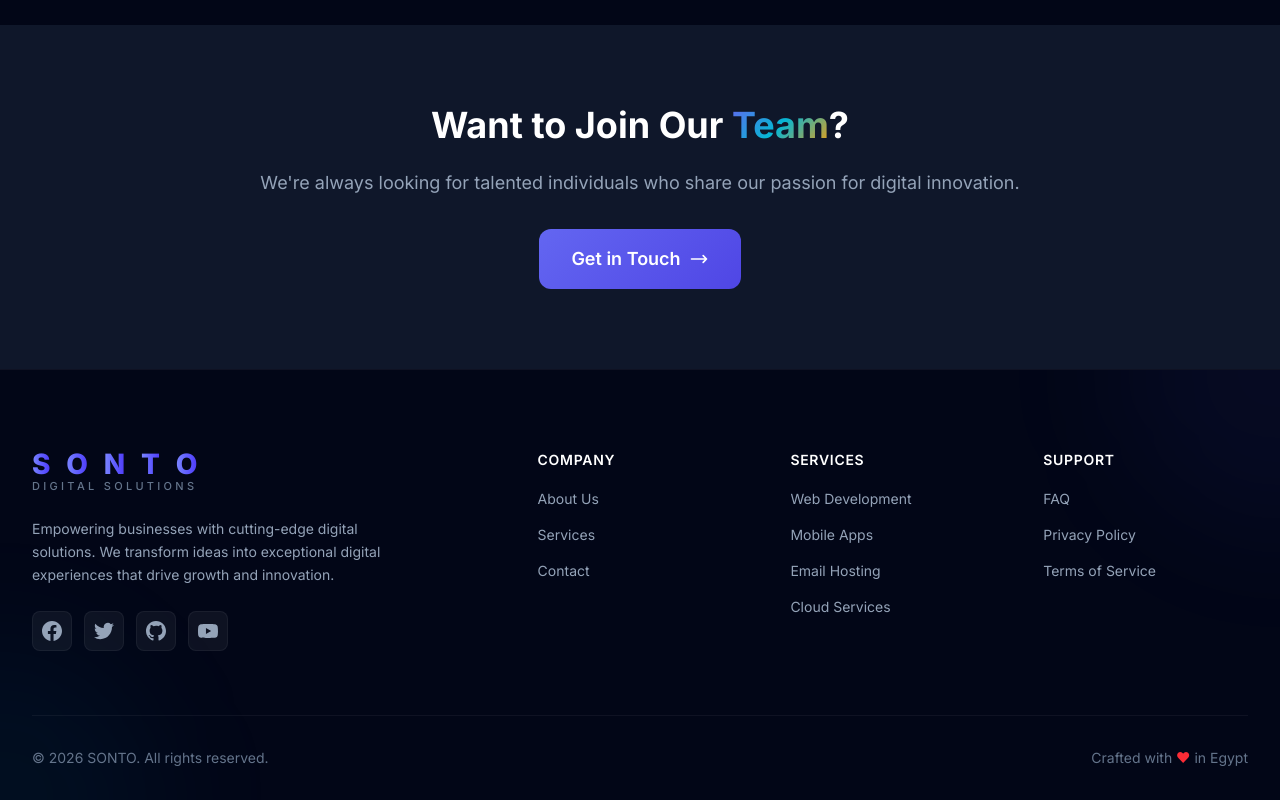
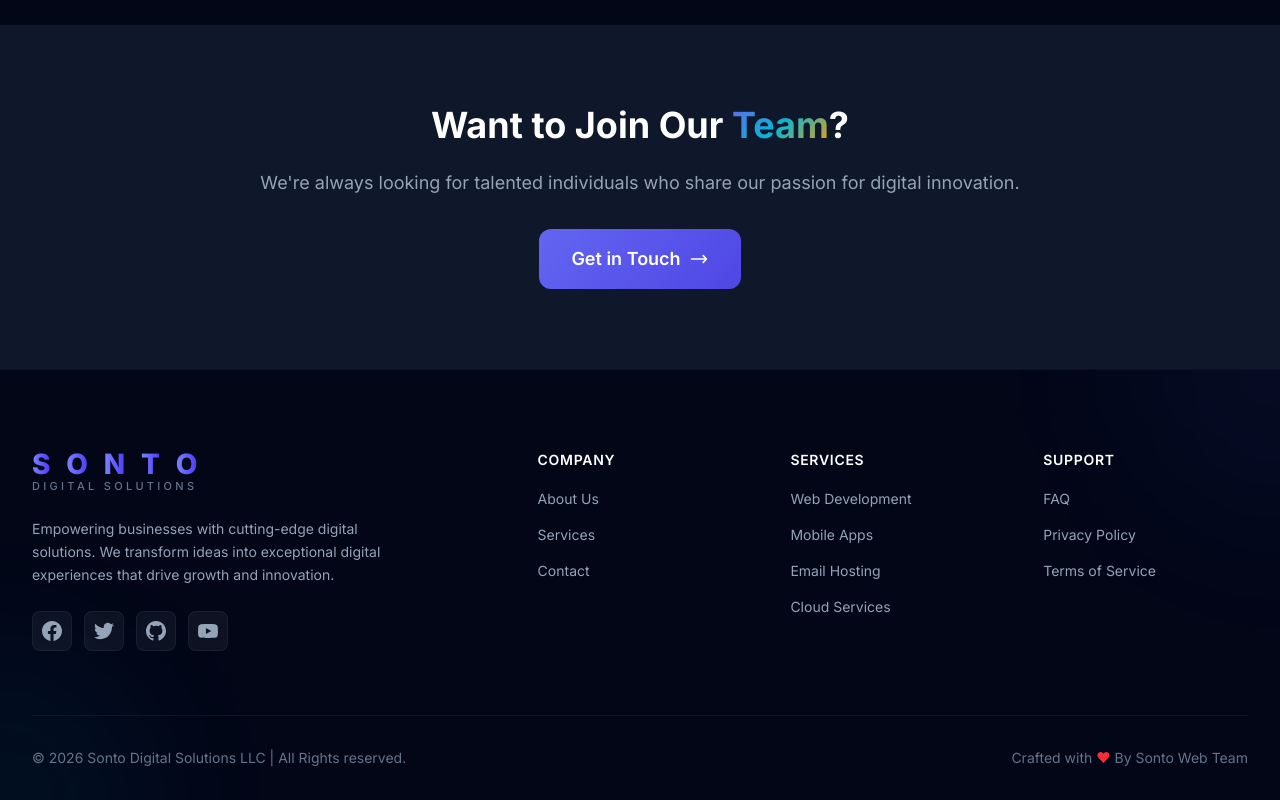
Before and after one commit to Ahmed-Abdelgawad-Dev/sonto-ds, a Vue app: page /about in a window 1280 px wide. Shown: the part 2517-3317 px from the top of the page. Built offline with nearby package versions, Linux system fonts and the light colour scheme.

Commit message:
Fixing Footer

```diff
--- a/src/components/Footer.vue
+++ b/src/components/Footer.vue
@@ -147,11 +147,12 @@ const footerLinks = {
         class="mt-16 pt-8 border-t border-white/5 flex flex-col md:flex-row items-center justify-between gap-4"
       >
         <p class="text-gray-500 text-sm">
-          &copy; {{ currentYear }} SONTO. All rights reserved.
+          &copy; {{ currentYear }} Sonto Digital Solutions LLC | All Rights
+          reserved.
         </p>
         <p class="text-gray-500 text-sm">
           Crafted with
-          <span class="text-red-500">&hearts;</span> in Egypt
+          <span class="text-red-500">&hearts;</span> By Sonto Web Team
         </p>
       </div>
     </div>
--- a/src/views/HomeView.vue
+++ b/src/views/HomeView.vue
@@ -824,7 +824,7 @@ onBeforeUnmount(() => {
     </section>
 
     <!-- ==================== PARTNERS SECTION ==================== -->
-    <section class="relative py-20 overflow-hidden bg-darker">
+    <!-- <section class="relative py-20 overflow-hidden bg-darker">
       <div class="max-w-7xl mx-auto px-4 sm:px-6 lg:px-8">
         <p
           class="text-center text-gray-500 text-sm uppercase tracking-widest mb-10"
@@ -844,7 +844,7 @@ onBeforeUnmount(() => {
           </div>
         </div>
       </div>
-    </section>
+    </section> -->
 
     <!-- ==================== FAQ SECTION ==================== -->
     <section class="relative py-32 overflow-hidden">
```
